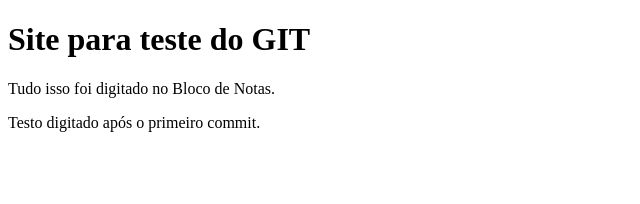
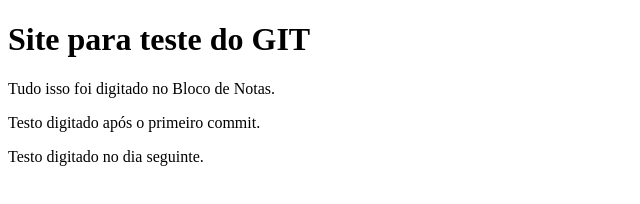
Before and after one commit to CesarCCatter/TesteGitComandos, a plain HTML site: page index.html in a window 1280 px wide. Shown: the whole page, without its empty margins (0-640 px from the left). Drawn offline with Linux system fonts and the light colour scheme.

Commit message:
terceiro commit

```diff
--- a/index.html
+++ b/index.html
@@ -8,5 +8,6 @@
 		<h1>Site para teste do GIT</h1>
 		<p>Tudo isso foi digitado no Bloco de Notas.</p>
 		<p>Testo digitado após o primeiro commit.</p>
+		<p>Testo digitado no dia seguinte.</p>
 	</body>
 </html>
```
